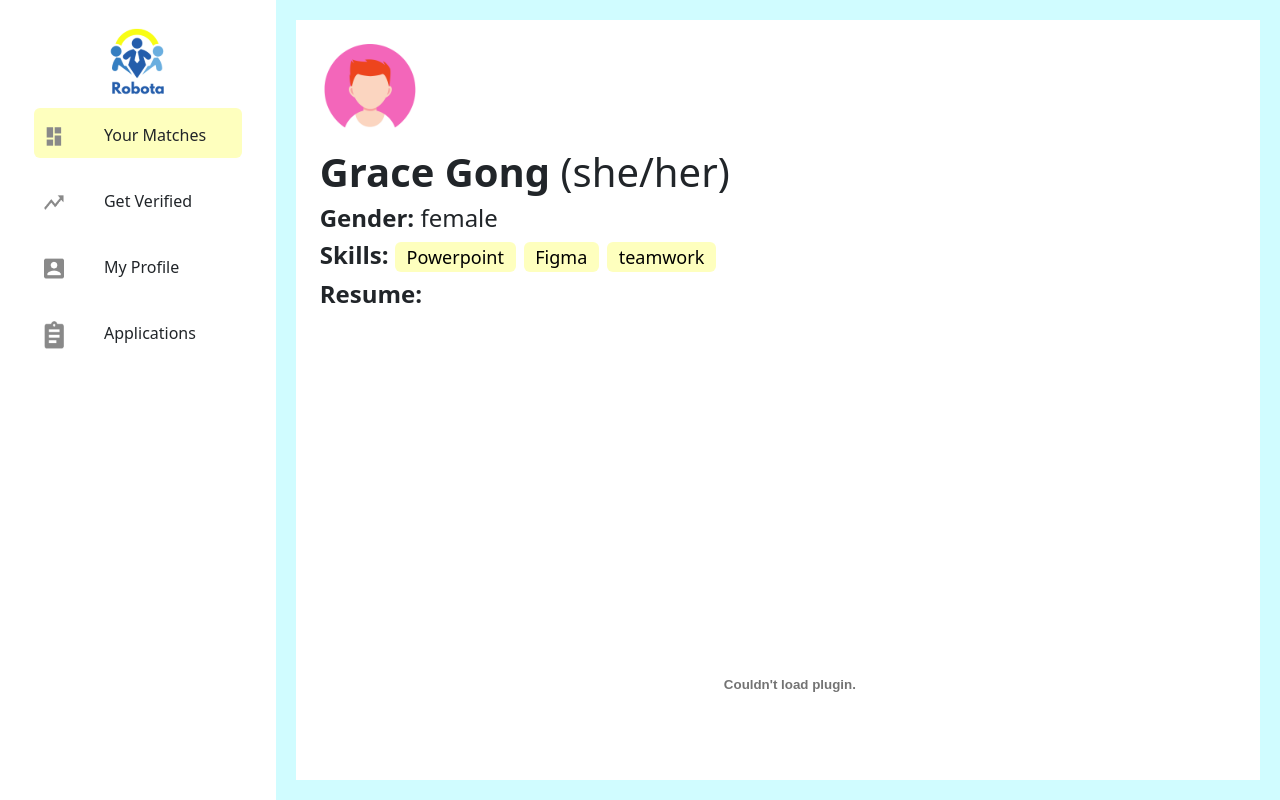
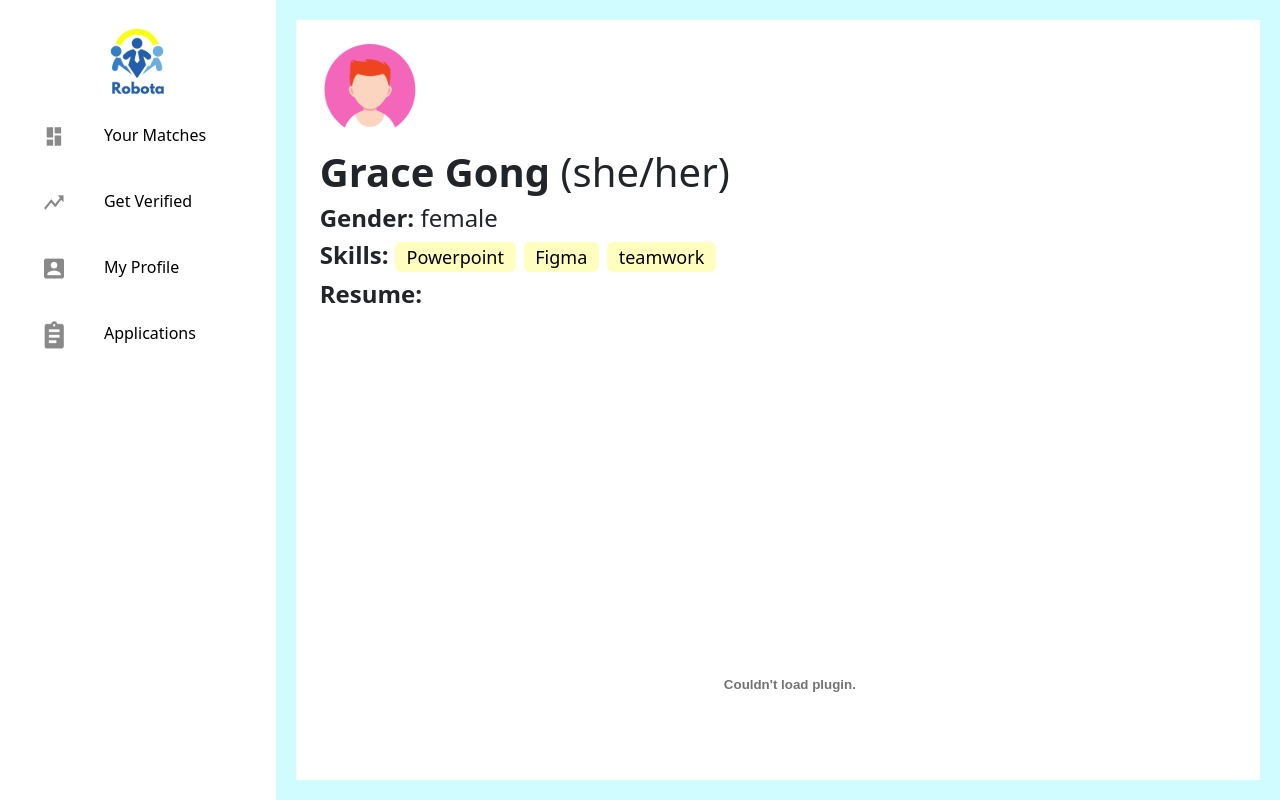
Before and after one commit to sabrinaspage/robota, a React (Create React App) app: page /seeker-profile in a window 1280 px wide. Built offline with nearby package versions, Linux system fonts and the light colour scheme.

Commit message:
make sidebar clickable

```diff
--- a/src/components/Sidebar.tsx
+++ b/src/components/Sidebar.tsx
@@ -3,6 +3,7 @@ import GrayArrow from "../images/shapes/gray-arrow.png";
 import GrayPerson from "../images/shapes/gray-person.png";
 import GrayWindow from "../images/shapes/gray-window.png";
 import GrayClipboard from "../images/shapes/gray-clipboard.png";
+import { useLocation } from "react-router-dom";
 
 interface SidebarProps {
   currentUserType: string;
@@ -12,11 +13,12 @@ interface SidebarItemProps {
   title?: string;
   active?: boolean;
   imgUrl: string;
+  url?: string;
 }
 
-const SidebarItem = ({ title, active, imgUrl }: SidebarItemProps) => {
+const SidebarItem = ({ title, active, imgUrl, url }: SidebarItemProps) => {
   return (
-    <div
+    <a
       className="border rounded border-0"
       style={{
         backgroundColor: active ? "#FEFFBE" : "transparent",
@@ -25,16 +27,26 @@ const SidebarItem = ({ title, active, imgUrl }: SidebarItemProps) => {
         paddingTop: 15,
         paddingLeft: 10,
         cursor: "pointer",
+        textDecoration: "none",
+        color: "black",
       }}
+      href={url}
     >
       <img src={imgUrl} alt="" width="20" height="relative" />
       <span style={{ paddingLeft: 40 }}>{title}</span>
-    </div>
+    </a>
   );
 };
 
 const Sidebar = ({ currentUserType }: SidebarProps) => {
+  const currentPath = useLocation().pathname;
+
   if (currentUserType === "company") {
+    const companyList = [
+      { title: "Your Listings", url: "company-listings", imgUrl: GrayWindow },
+      { title: "Get Verified", url: "#", imgUrl: GrayArrow },
+      { title: "My Profile", url: "#", imgUrl: GrayPerson },
+    ];
     return (
       <div
         className="p-2 bd-highlight d-flex flex-column align-items-center"
@@ -43,29 +55,48 @@ const Sidebar = ({ currentUserType }: SidebarProps) => {
         <a href="/">
           <img src={RobotaLogo} alt="" width="100" height="relative" />
         </a>
-        <SidebarItem title="Your Listings" imgUrl={GrayWindow} active />
-        <p />
-        <SidebarItem title="Get Verified" imgUrl={GrayArrow} />
-        <p />
-        <SidebarItem title="My Profile" imgUrl={GrayPerson} />
+        {companyList.map((company) => (
+          <>
+            <SidebarItem
+              title={company.title}
+              imgUrl={company.imgUrl}
+              url={company.url}
+              active={currentPath === company.url}
+            />
+            <p />
+          </>
+        ))}
       </div>
     );
   }
+  const seekerList = [
+    { title: "Your Matches", url: "user-matches", imgUrl: GrayWindow },
+    { title: "Get Verified", url: "#", imgUrl: GrayArrow },
+    { title: "My Profile", url: "seeker-profile", imgUrl: GrayPerson },
+    { title: "Applications", url: "#", imgUrl: GrayClipboard },
+  ];
   return (
     <div
       className="p-2 bd-highlight d-flex flex-column align-items-center"
       style={{ backgroundColor: "white", width: 350 }}
     >
-      <a href="/">
-        <img src={RobotaLogo} alt="" width="100" height="relative" />
-      </a>
-      <SidebarItem title="Your Matches" imgUrl={GrayWindow} active />
-      <p />
-      <SidebarItem title="Get Verified" imgUrl={GrayArrow} />
-      <p />
-      <SidebarItem title="My Profile" imgUrl={GrayPerson} />
-      <p />
-      <SidebarItem title="Applications" imgUrl={GrayClipboard} />
+      <>
+        <a href="/">
+          <img src={RobotaLogo} alt="" width="100" height="relative" />
+        </a>
+        {console.log(seekerList.map((seeker) => seeker.url === currentPath))}
+        {seekerList.map((seeker) => (
+          <>
+            <SidebarItem
+              title={seeker.title}
+              imgUrl={seeker.imgUrl}
+              url={seeker.url}
+              active={currentPath === seeker.url}
+            />
+            <p />
+          </>
+        ))}
+      </>
     </div>
   );
 };
```
